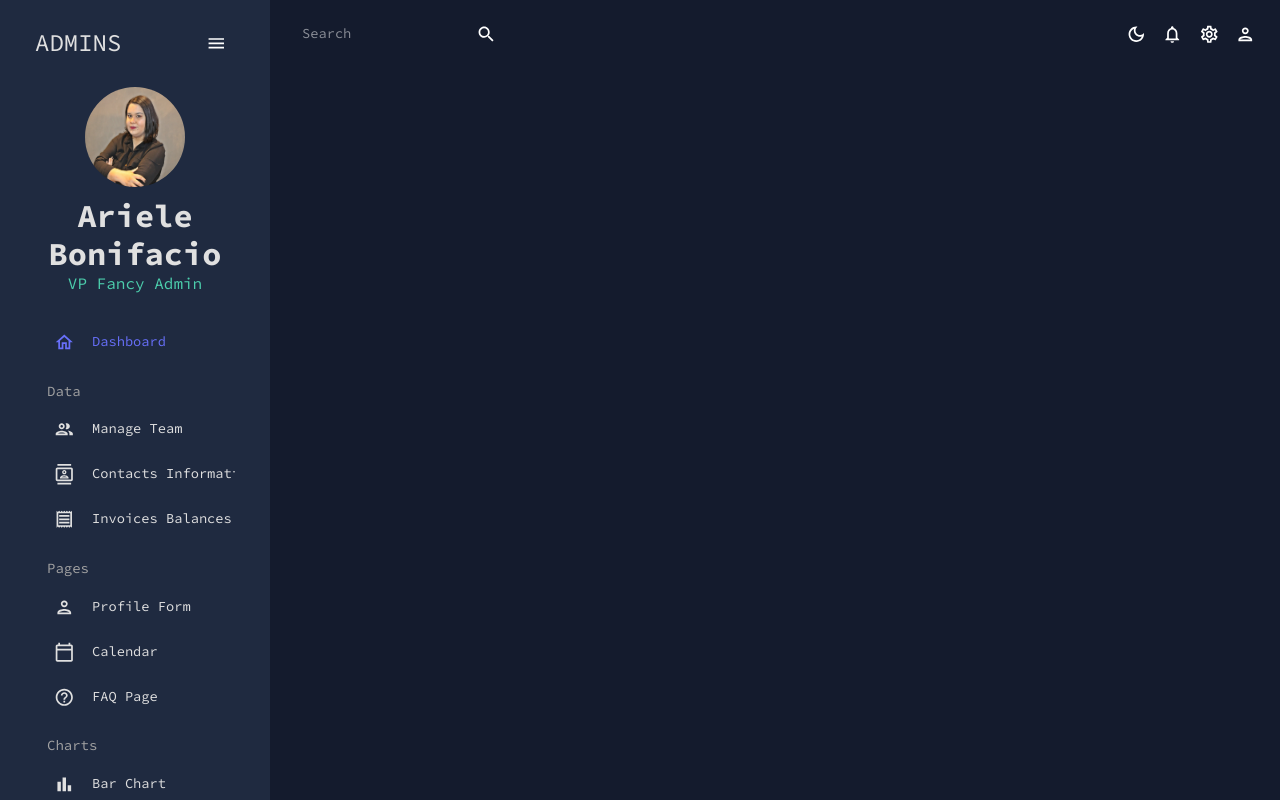
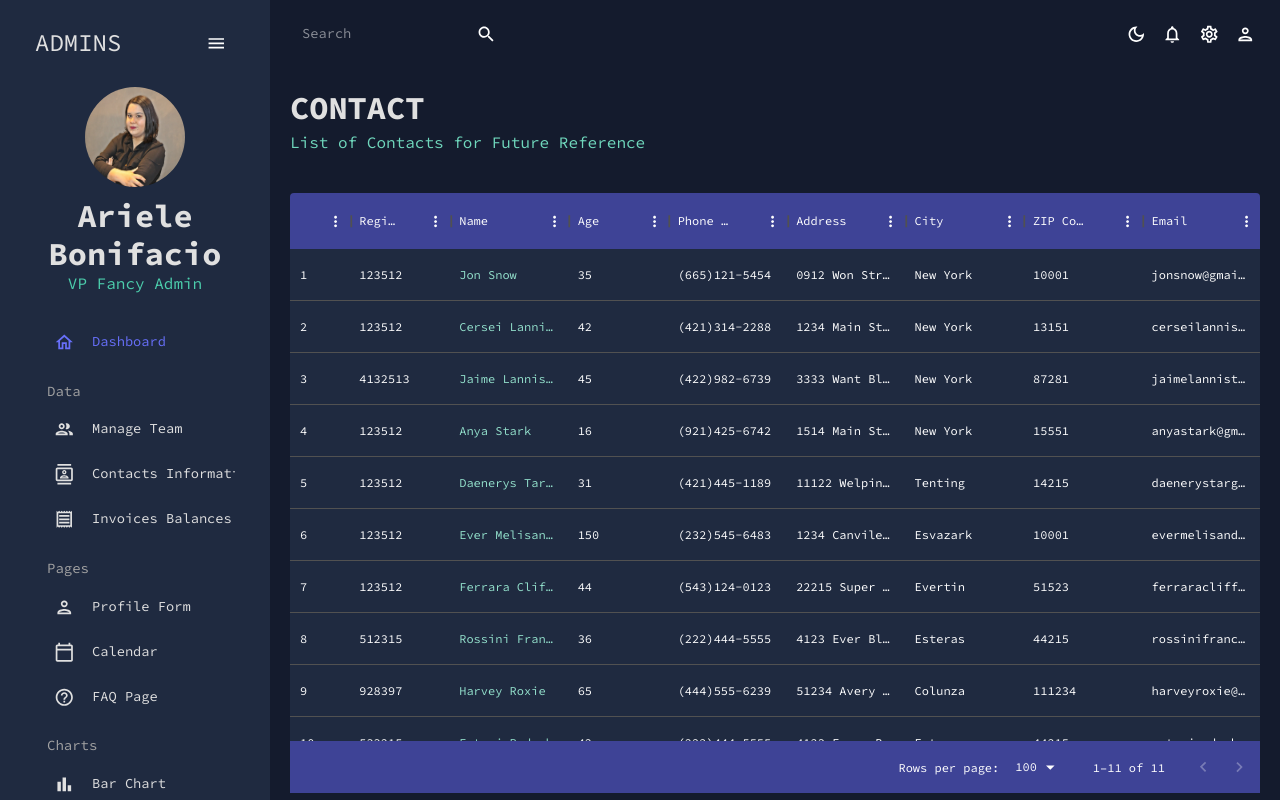
Before and after one commit to bonieasy/admin-dashboard, a React (Create React App) app: page /contacts in a window 1280 px wide. Built offline with nearby package versions, Linux system fonts and the light colour scheme.

Commit message:
Contacts page created

```diff
--- a/src/App.js
+++ b/src/App.js
@@ -6,7 +6,7 @@
 import Sidebar from "./scenes/global/Sidebar";
 import Team from "./scenes/team";
 // import Invoices from "./scenes/invoices";
-// import Contacts from "./scenes/contacts";
+import Contacts from "./scenes/contacts";
 // import Bar from "./scenes/bar";
 // import Form from "./scenes/form";
 // import Line from "./scenes/line";
@@ -30,7 +30,7 @@
             <Routes>
               <Route path="/" element={<Dashboard />} />
               <Route path="/team" element={<Team />} />
-              {/* <Route path="/contacts" element={<Contacts />} /> */}
+              <Route path="/contacts" element={<Contacts />} />
               {/* <Route path="/invoices" element={<Invoices />} /> */}
               {/* <Route path="/form" element={<Form />} /> */}
               {/* <Route path="/bar" element={<Bar />} /> */}
--- a/src/scenes/contacts/index.jsx
+++ b/src/scenes/contacts/index.jsx
@@ -0,0 +1,63 @@
+import { Box } from "@mui/material";
+import { DataGrid, GridToolbar } from "@mui/x-data-grid";
+import { tokens } from "../../theme";
+import { mockDataContacts } from "../../data/mockData";
+import Header from "../../components/Header";
+import { useTheme } from "@mui/material";
+
+const Contact = () => {
+    const theme = useTheme();
+    const colors = tokens(theme.palette.mode);
+    const columns = [
+        {field: "id", headerName: "ID", flex: 0.5},
+        {field: "registrarId", headerName: "Registrar ID"},
+        {field: "name", headerName: "Name", flex: 1, cellClassName: "name-column--cell"},
+        {field: "age", headerName: "Age", type: "number", headerAlign: "left", align: "left"},
+        {field: "phone", headerName: "Phone Number", flex: 1},
+        {field: "address", headerName: "Address", flex: 1},
+        {field: "city", headerName: "City", flex: 1},
+        {field: "zipCode", headerName: "ZIP Code", flex: 1},
+        {field: "email", headerName: "Email", flex: 1},
+    ];
+
+    return (
+        <Box m="20px">
+            <Header title="CONTACT" subtitle="List of Contacts for Future Reference"/>
+
+            <Box m="40px 0 0 0" height="75vh" sx={{
+                "& .MuiDataGrid-root": {
+                    border: "none",
+                },
+                "& .MuiDataGrid-cell": {
+                    borderBotton: "none"
+                },
+                "& .name-column--cell": {
+                    color: colors.greenAccent[300]
+                },
+                "& .MuiDataGrid-columnHeaders": {
+                    backgroundColor: colors.blueAccent[700],
+                    borderBottom: "none"
+                },
+                "& .MuiDataGrid-virtualScroller": {
+                    backgroundColor: colors.primary[400]
+                },
+                "& .MuiDataGrid-footerContainer": {
+                    borderTop: "none",
+                    backgroundColor: colors.blueAccent[700]
+                },
+                "& .MuiDatagrid-toolbarContainer .MuiButton-text": {
+                    color: `${colors.grey[100]} !important`,
+                },
+            }}
+            >
+                <DataGrid
+                    rows={mockDataContacts}
+                    columns={columns}
+                    slots={{ Toolbar: GridToolbar }}
+                />
+            </Box>
+        </Box>
+    );
+};
+
+export default Contact;
```
